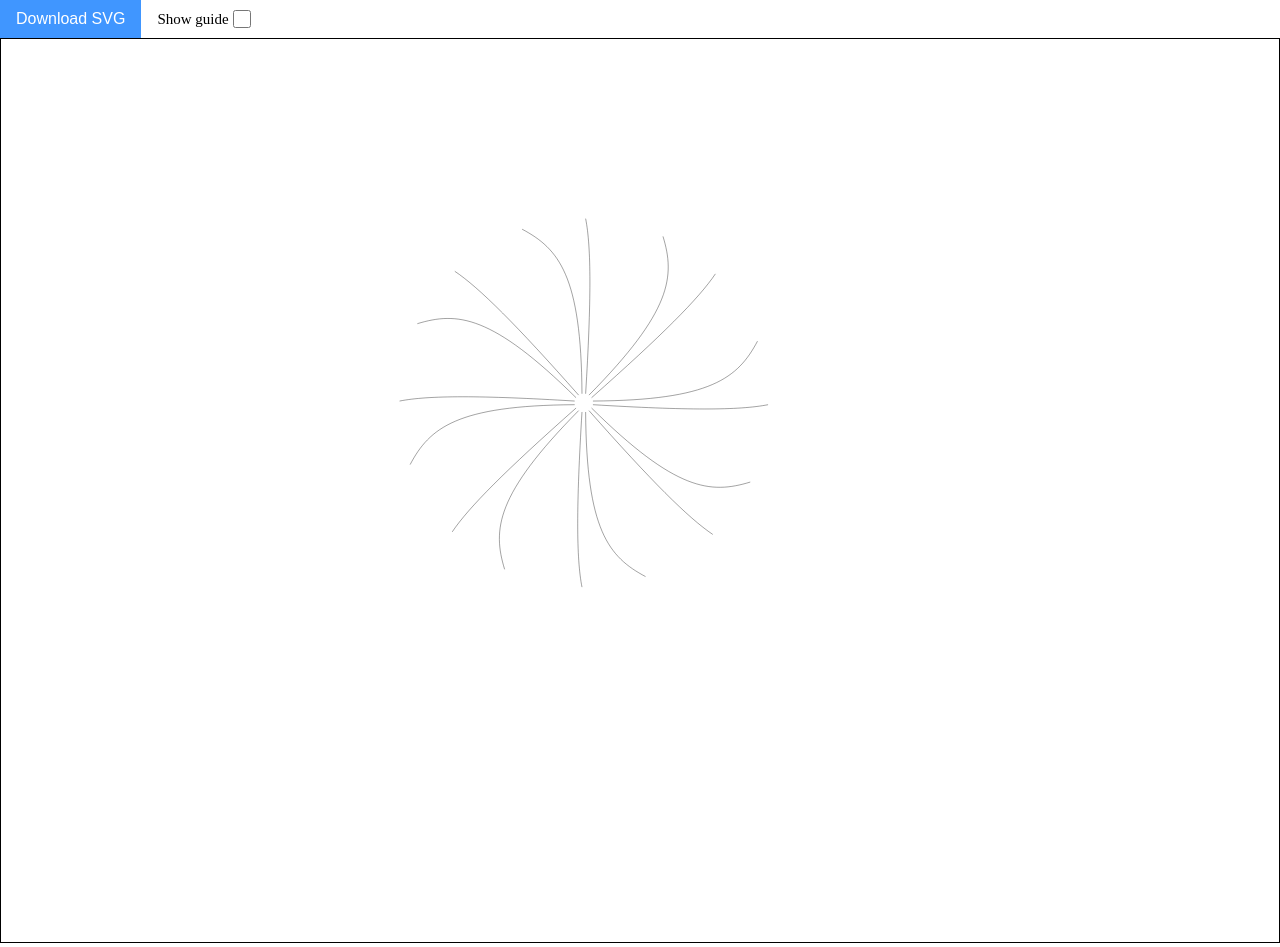
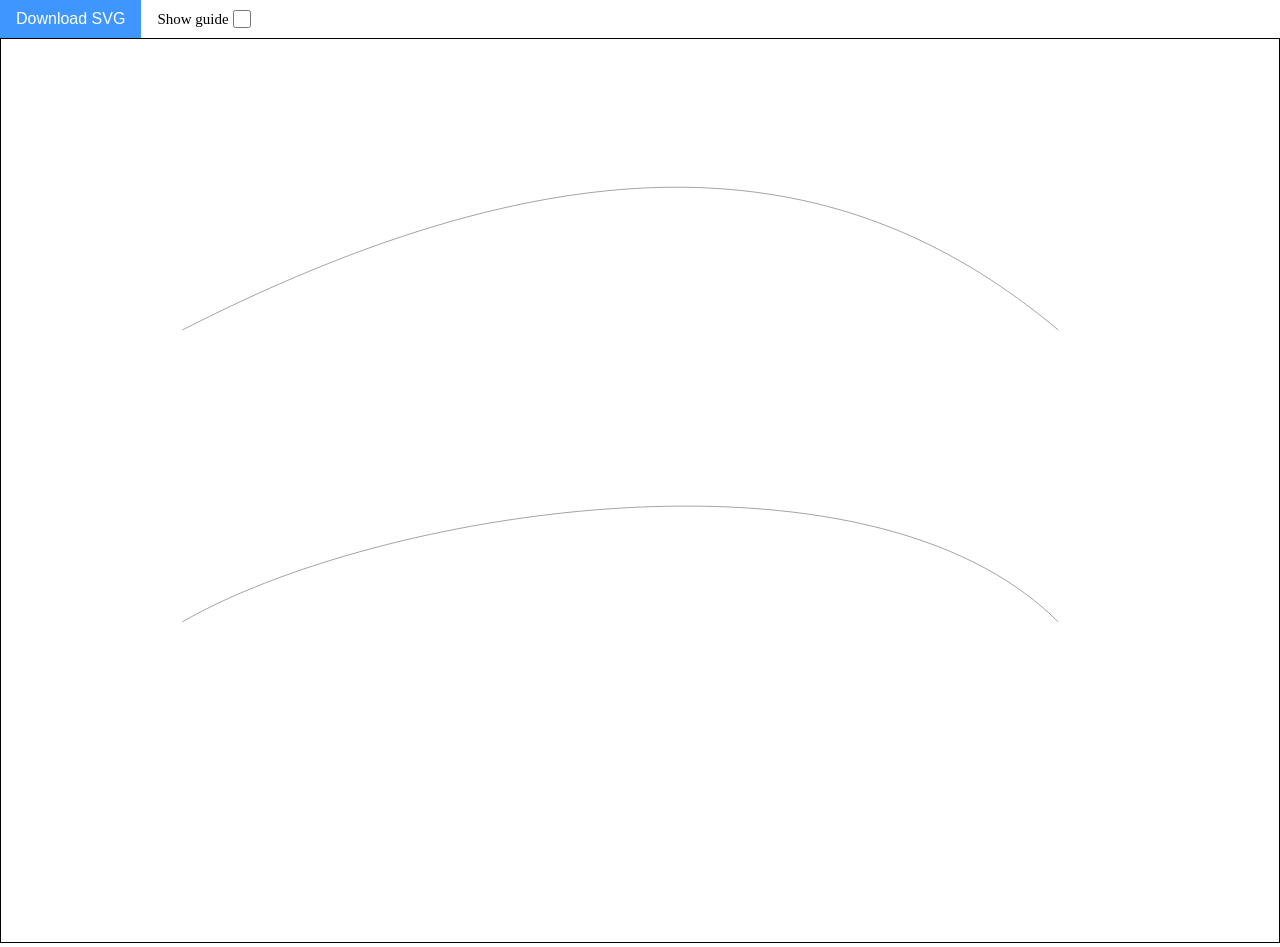
Before and after one commit to moyotsukai/bezier-generator, a React (Create React App) app: page / in a window 1280 px wide. Built offline with nearby package versions, Linux system fonts and the light colour scheme.

Commit message:
add: bezierControlPoints calculation

```diff
--- a/src/Bezier/Svg/SvgRoot.tsx
+++ b/src/Bezier/Svg/SvgRoot.tsx
@@ -10,7 +10,6 @@ type Props = {
 
 const SvgRoot: React.FC<Props> = ({ fileName, children }) => {
   const svgContainerRef = useRef<HTMLDivElement>(null)
-
 
   const downloadSvg = () => {
     if (!svgContainerRef) { return }
--- a/src/Bezier/index.tsx
+++ b/src/Bezier/index.tsx
@@ -1,4 +1,5 @@
-import { bezierControlPoints, BezierControlPointsProps } from "./spline/bezierControlPoints"
+import { bezierControlPoints } from "./spline/bezierControlPoints"
+import { BezierControlPointsProps } from "./spline/BezierControlPoints.type"
 import { BezierPoints } from "./spline/BezierPoints"
 import { BezierSpline } from "./spline/BezierSpline"
 import { BezierVec2 } from "./spline/BezierVec2"
--- /dev/null
+++ b/src/Bezier/spline/BezierControlPoints.type.ts
@@ -0,0 +1,83 @@
+import { BezierVec2 } from './BezierVec2'
+
+export const isVec2 = (arg: any): arg is BezierVec2 => {
+  if (!arg) { return false }
+  return typeof arg.x === "number" && typeof arg.y === "number"
+}
+
+//eaa: end anchor angle
+//eal: end anchor length
+type EndPointAngleParameters = {
+  eaa: number,
+  eal: number
+}
+
+export const isEndPointAngleParameters = (arg: any): arg is EndPointAngleParameters => {
+  if (!arg) { return false }
+  return typeof arg.eaa === "number" && typeof arg.eal === "number"
+}
+
+//cma: control midpoint angle
+//cml: control midpoint length
+//cdr: ratio of control distance to end anchor length
+//cda: control distance angle
+type ControlPointsMidpointParameters = {
+  cma: number,
+  cml: number,
+  cdr: number | "smooth",
+  cda: number
+}
+
+export const isControlPointsMidpointParameters = (arg: any): arg is ControlPointsMidpointParameters => {
+  if (!arg) { return false }
+  if (typeof arg.cma !== "number") { return false }
+  if (typeof arg.cml !== "number") { return false }
+  if (typeof arg.cdr !== "number" && arg.cdr !== "smooth") { return false }
+  if (typeof arg.cda !== "number") { return false }
+  return true
+}
+
+//sca: start control angle
+//scl: start control length
+//eca: end control angle
+//ecl: end control length
+type ControlPointsAngleParameters = {
+  sca: number | "smooth"
+  scl: number
+  eca: number
+  ecl: number
+}
+
+export const isControlPointsAngleParameters = (arg: any): arg is ControlPointsAngleParameters => {
+  if (!arg) { return false }
+  if (typeof arg.sca !== "number" && arg.sca !== "smooth") { return false }
+  if (typeof arg.scl !== "number") { return false }
+  if (typeof arg.eca !== "number") { return false }
+  if (typeof arg.ecl !== "number") { return false }
+  return true
+}
+
+//sc: start control point
+//ec: end control point
+type ControlPointsVec2Parameters = {
+  sc: BezierVec2,
+  ec: BezierVec2
+}
+
+export const isControlPointsVec2Parameters = (arg: any): arg is ControlPointsVec2Parameters => {
+  if (!arg) { return false }
+  if (isVec2(arg.sc) && isVec2(arg.ec)) {
+    return true
+  } else {
+    return false
+  }
+}
+
+//start: start anchor point
+export type BezierControlPointsProps = {
+  start: BezierVec2,
+  points: {
+    end: EndPointAngleParameters | BezierVec2,
+    controls: ControlPointsMidpointParameters | ControlPointsAngleParameters | ControlPointsVec2Parameters
+  }[]
+}
--- /dev/null
+++ b/src/Bezier/spline/absoluteAngle.ts
@@ -0,0 +1,18 @@
+import { atan } from "../../utils/Math"
+import { BezierVec2 } from "./BezierVec2"
+
+type Props = {
+  start: BezierVec2,
+  end: BezierVec2
+}
+
+export const absoluteAngle = ({ start, end }: Props) => {
+  const theta = atan((end.y - start.y) / (end.x - start.x))
+  if (isNaN(theta)) { return 0 }
+
+  if (end.x - start.x >= 0) {
+    return theta
+  } else {
+    return 180 + theta
+  }
+}
--- a/src/Bezier/spline/bezierControlPoints.ts
+++ b/src/Bezier/spline/bezierControlPoints.ts
@@ -1,74 +1,114 @@
 import { intersection } from './intersection'
 import { distance } from './distance'
-import { cos, sin } from '../../utils/Math'
+import { cos, sin, asin, sqrt, pow } from '../../utils/Math'
 import { midpoint } from './midpoint'
 import { inferLine } from './inferLine'
 import { BezierVec2 } from './BezierVec2'
 import { BezierPoints } from './BezierPoints'
-
-//start: start anchor point
-//eaa: end anchor angle
-//eal: end anchor length
-//cma: control midpoint angle
-//cml: control midpoint length
-//cdr: ratio of control distance to end anchor length
-//cda: control distance angle
-
-export type BezierControlPointsProps = {
-  start: BezierVec2,
-  controls: {
-    eaa: number,
-    eal: number,
-    cma: number,
-    cml: number,
-    cdr: number | "smooth",
-    cda: number
-  }[]
-}
+import { BezierControlPointsProps, isControlPointsAngleParameters, isControlPointsMidpointParameters, isControlPointsVec2Parameters, isEndPointAngleParameters, isVec2 } from './BezierControlPoints.type'
+import { absoluteAngle } from './absoluteAngle'
 
 export const bezierControlPoints = (props: BezierControlPointsProps): BezierPoints[] => {
-  const { start, controls } = props
+  const { start, points } = props
 
   let pathsInfo: BezierPoints[] = []
-  for (let i = 0; i < controls.length; i++) {
-    const control = controls[i]
+
+  for (let i = 0; i < points.length; i++) {
+    const { end, controls } = points[i]
+
+    //Start point
     const startAnchor: BezierVec2 = pathsInfo.length === 0 ? start : pathsInfo[pathsInfo.length - 1].endAnchor
-    const [endAnchorAngle, endAnchorLength, controlMidpointAngle, controlMidpointLength, controlDistanceAngle, controlDistanceRatio] = [control.eaa, control.eal, control.cma, control.cml, control.cda, control.cdr]
 
-    const endAnchor: BezierVec2 = {
-      x: startAnchor.x + cos(endAnchorAngle) * endAnchorLength,
-      y: startAnchor.y - sin(endAnchorAngle) * endAnchorLength
+    //End point
+    let endAnchor: BezierVec2 = { x: 0, y: 0 }
+
+    if (isEndPointAngleParameters(end)) {
+      const { eaa, eal } = end
+      endAnchor = {
+        x: startAnchor.x + cos(eaa) * eal,
+        y: startAnchor.y - sin(eaa) * eal
+      }
     }
 
+    if (isVec2(end)) {
+      endAnchor = end
+    }
+
+    //Anchor midpoint
     const anchorMidpoint: BezierVec2 = midpoint(startAnchor, endAnchor)
 
-    const controlMidpoint: BezierVec2 = {
-      x: anchorMidpoint.x + cos(endAnchorAngle + (90 - controlMidpointAngle)) * controlMidpointLength,
-      y: anchorMidpoint.y - sin(endAnchorAngle + (90 - controlMidpointAngle)) * controlMidpointLength
+    //Other parameters
+    let eaa: number = 0
+    let eal: number = 0
+
+    if (isEndPointAngleParameters(end)) {
+      eaa = end.eaa
+      eal = end.eal
+    } else {
+      eaa = absoluteAngle({ start: startAnchor, end: endAnchor })
+      eal = distance(startAnchor, endAnchor)
     }
 
-    let controlDistance = 0
-    if (controlDistanceRatio !== "smooth") {
-      controlDistance = endAnchorLength * controlDistanceRatio
-    } else {
-      const controlLineAngle = endAnchorAngle - controlMidpointAngle - controlDistanceAngle
-      const inferedControlLine = inferLine({ point: controlMidpoint, angle: controlLineAngle })
-      const previousPath = pathsInfo[pathsInfo.length - 1]
-      const smoothStartControl = intersection([previousPath.endControl, previousPath.endAnchor], inferedControlLine) ?? { x: 0, y: 0 }
-      controlDistance = distance(smoothStartControl, controlMidpoint) * 2
+    //Start control, End control, Control midpoint
+    let startControl: BezierVec2 = { x: 0, y: 0 }
+    let endControl: BezierVec2 = { x: 0, y: 0 }
+    let controlMidpoint: BezierVec2 = { x: 0, y: 0 }
+
+    if (isControlPointsMidpointParameters(controls)) {
+      const { cma, cml, cdr, cda } = controls
+      controlMidpoint = {
+        x: anchorMidpoint.x + cos(eaa + (90 - cma)) * cml,
+        y: anchorMidpoint.y - sin(eaa + (90 - cma)) * cml
+      }
+
+      let controlDistance = 0
+      if (cdr !== "smooth") {
+        controlDistance = eal * cdr
+      } else {
+        const controlLineAngle = eaa - cma - cda
+        const inferedControlLine = inferLine({ point: controlMidpoint, angle: controlLineAngle })
+        const previousPath = pathsInfo[pathsInfo.length - 1]
+        const smoothStartControl = intersection([previousPath.endControl, previousPath.endAnchor], inferedControlLine) ?? { x: 0, y: 0 }
+        controlDistance = distance(smoothStartControl, controlMidpoint) * 2
+      }
+
+      startControl = {
+        x: controlMidpoint.x + cos(180 - (cma - eaa + cda)) * (controlDistance / 2),
+        y: controlMidpoint.y - sin(180 - (cma - eaa + cda)) * (controlDistance / 2)
+      }
+
+      endControl = {
+        x: controlMidpoint.x + cos(360 - (cma - eaa + cda)) * (controlDistance / 2),
+        y: controlMidpoint.y - sin(360 - (cma - eaa + cda)) * (controlDistance / 2)
+      }
     }
 
-    const startControl: BezierVec2 = {
-      x: controlMidpoint.x + cos(180 - (controlMidpointAngle - endAnchorAngle + controlDistanceAngle)) * (controlDistance / 2),
-      y: controlMidpoint.y - sin(180 - (controlMidpointAngle - endAnchorAngle + controlDistanceAngle)) * (controlDistance / 2)
+    //TODO: ここが変
+    if (isControlPointsAngleParameters(controls)) {
+      const prev_startAnchor = pathsInfo.length === 0 ? startAnchor : pathsInfo[pathsInfo.length - 1].endAnchor
+      const prev_endAnchor = startAnchor
+      const prev_eaa = absoluteAngle({ start: prev_startAnchor, end: prev_endAnchor })
+      const prev_eca = distance(prev_startAnchor, prev_endAnchor)
+      const sca = controls.sca === "smooth" ? -prev_eaa - eaa + prev_eca : -controls.sca
+      const scl = controls.scl
+      const eca = -controls.eca
+      const ecl = controls.ecl
+
+      startControl = { x: startAnchor.x + cos(eaa + sca) * scl, y: startAnchor.y + sin(eaa + sca) * scl }
+      const length = sqrt(pow(eal, 2) + pow(ecl, 2) - 2 * eal * ecl * cos(eca))
+      const theta = asin(sin(eca) / length * ecl)
+      endControl = isNaN(theta) ? endAnchor : { x: startAnchor.x + cos(theta + eaa) * length, y: startAnchor.y + sin(theta + eaa) * length }
+      controlMidpoint = midpoint(startControl, endControl)
     }
 
-    const endControl: BezierVec2 = {
-      x: controlMidpoint.x + cos(360 - (controlMidpointAngle - endAnchorAngle + controlDistanceAngle)) * (controlDistance / 2),
-      y: controlMidpoint.y - sin(360 - (controlMidpointAngle - endAnchorAngle + controlDistanceAngle)) * (controlDistance / 2)
+    if (isControlPointsVec2Parameters(controls)) {
+      startControl = controls.sc
+      endControl = controls.ec
+      controlMidpoint = midpoint(startControl, endControl)
     }
 
     pathsInfo.push({ startAnchor: startAnchor, startControl: startControl, endControl: endControl, endAnchor: endAnchor, anchorMidpoint: anchorMidpoint, controlMidpoint: controlMidpoint })
+
   }
 
   return pathsInfo
--- a/src/components/pages/Index.tsx
+++ b/src/components/pages/Index.tsx
@@ -1,14 +1,13 @@
 import React from 'react'
 import Bezier from '../../Bezier'
 import Example from '../works/Example'
-import WhippedCream from '../works/WhippedCream'
 
-const Index: React.FC = () => {
+const HomePage: React.FC = () => {
   return (
     <Bezier.Root>
-      <WhippedCream />
+      <Example />
     </Bezier.Root>
   )
 }
 
-export default Index
+export default HomePage
--- a/src/components/works/Example.tsx
+++ b/src/components/works/Example.tsx
@@ -1,39 +1,68 @@
 import React from 'react'
-import { bezierControlPoints } from '../../Bezier/spline/bezierControlPoints'
-import SvgCanvas from '../../Bezier/Svg/SvgCanvas'
-import SvgCubicBezier from '../../Bezier/Svg/SvgCubicBezier'
-import SvgCubicBezierInfo from '../../Bezier/Svg/SvgCubicBezierGuide'
-import { BezierSpline } from '../../Bezier/spline/BezierSpline'
+import Bezier from '../../Bezier'
+
+const NUM = 1
+// const CENTER: Bezier.Vec2 = { x: 1600, y: 1000 }
+const CENTER: Bezier.Vec2 = { x: 500, y: 800 }
+// const SCALE = 0.6
+const SCALE = 3
 
 const Example: React.FC = () => {
-  const CENTER = { x: 1200, y: 1200 }
+  // const mountainPath = Bezier.spline({
+  //   start: { x: CENTER.x + 5, y: CENTER.y - 25 },
+  //   points: [
+  //     {
+  //       end: { eaa: 90, eal: 800 * SCALE },
+  //       controls: { cma: -80, cml: -150 * SCALE, cdr: 0.3, cda: 80 }
+  //     }
+  //   ]
+  // })
 
-  const spline = new BezierSpline(bezierControlPoints({
-    start: CENTER,
-    controls: [
-      { eaa: 120, eal: 800, cma: 0, cml: 200, cdr: 0.4, cda: 20 },
-      { eaa: 30, eal: 800, cma: 10, cml: 250, cdr: "smooth", cda: 10 },
+  const mountainPath = Bezier.spline({
+    start: { x: CENTER.x, y: CENTER.y },
+    points: [
+      {
+        end: { eaa: 0, eal: 800 * SCALE },
+        controls: { cma: 30, cml: 200 * SCALE, cdr: 0.3, cda: -20 }
+      }
     ]
-  }))
+  })
 
-  const splineGroups: BezierSpline[] = [
-    spline.rotate({ center: CENTER, angle: -30 }),
-    spline.rotate({ center: CENTER, angle: -60 }).rotate({ center: CENTER, angle: 180 })
-  ]
+  // const valleyPath = Bezier.spline({
+  //   start: { x: CENTER.x - 5, y: CENTER.y - 25 },
+  //   points: [
+  //     {
+  //       end: { eaa: 110, eal: 800 * SCALE },
+  //       controls: { cma: -50, cml: -240 * SCALE, cdr: 0.2, cda: 30 }
+  //     }
+  //   ]
+  // })
+
+  const valleyPath = Bezier.spline({
+    start: { x: CENTER.x, y: CENTER.y + 800 },
+    points: [
+      {
+        end: { eaa: 0, eal: 800 * SCALE },
+        controls: { sca: 30, scl: 200 * SCALE, eca: 45, ecl: 250 * SCALE }
+      }
+    ]
+  })
+
+  // const splines: Bezier.Spline[] = Array(NUM).fill(0).map((_, index) => {
+  //   return [
+  //     mountainPath.rotate({ center: CENTER, angle: 360 / NUM * index }),
+  //     valleyPath.rotate({ center: CENTER, angle: 360 / NUM * index })
+  //   ]
+  // }).flat()
+
+
+  const splines: Bezier.Spline[] = [
+    mountainPath,
+    valleyPath
+  ].flat()
 
   return (
-    <SvgCanvas>
-      {splineGroups.map((spline, index) => (
-        <g key={index}>
-          {spline.paths.map((path, index) => (
-            <React.Fragment key={index}>
-              <SvgCubicBezier path={path} />
-              <SvgCubicBezierInfo pathInfo={path} />
-            </React.Fragment>
-          ))}
-        </g>
-      ))}
-    </SvgCanvas>
+    <Bezier.Svg splines={splines} />
   )
 }
 
--- a/src/components/works/WhippedCream.tsx
+++ /dev/null
@@ -1,35 +0,0 @@
-import React from 'react'
-import Bezier from '../../Bezier'
-
-const NUM = 8
-const CENTER: Bezier.Vec2 = { x: 1600, y: 1000 }
-const SCALE = 0.6
-
-const WhippedCream: React.FC = () => {
-  const creamMountainPath = Bezier.spline({
-    start: { x: CENTER.x + 5, y: CENTER.y - 25 },
-    controls: [
-      { eaa: 90, eal: 800 * SCALE, cma: -80, cml: -150 * SCALE, cdr: 0.3, cda: 80 }
-    ]
-  })
-
-  const creamValleyPath = Bezier.spline({
-    start: { x: CENTER.x - 5, y: CENTER.y - 25 },
-    controls: [
-      { eaa: 110, eal: 800 * SCALE, cma: -50, cml: -240 * SCALE, cdr: 0.2, cda: 30 }
-    ]
-  })
-
-  const splines: Bezier.Spline[] = Array(NUM).fill(0).map((_, index) => {
-    return [
-      creamMountainPath.rotate({ center: CENTER, angle: 360 / NUM * index }),
-      creamValleyPath.rotate({ center: CENTER, angle: 360 / NUM * index })
-    ]
-  }).flat()
-
-  return (
-    <Bezier.Svg splines={splines} />
-  )
-}
-
-export default WhippedCream
--- a/src/utils/Math.ts
+++ b/src/utils/Math.ts
@@ -12,6 +12,10 @@ export const asin = (num: number) => {
 
 export const acos = (num: number) => {
   return Math.acos(num) * 180 / Math.PI
+}
+
+export const atan = (num: number) => {
+  return Math.atan(num) * 180 / Math.PI
 }
 
 export const sqrt = Math.sqrt
```
